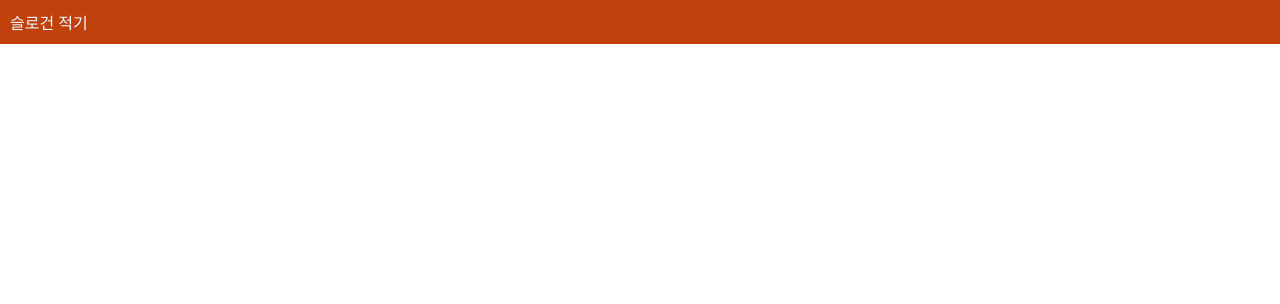
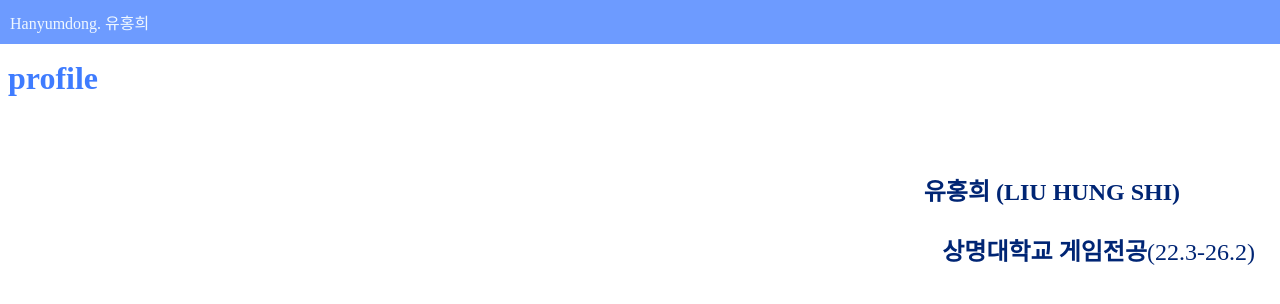
Before and after one commit to Hognshi/Hognshi.github.io, a plain HTML site: page index.html in a window 1280 px wide. Drawn offline with Linux system fonts and the light colour scheme.

Commit message:
Update index.html

```diff
--- a/index.html
+++ b/index.html
@@ -1,4 +1,11 @@
-<div style="background-color : rgb(192, 65, 11);
+<!DOCTYPE html>
+<html lang="ko">
+<head>
+    <meta charset="UTF-8">
+    <meta name="viewport" content="width=device-width, initial-scale=1.0">
+    <title>Hong.porfolio</title>
+
+<div style="background-color : rgb(109, 155, 255);
 padding: 10px; width: 100%;
 top: 0%; left: 0;
 color: aliceblue; position: fixed;">
@@ -7,10 +14,24 @@ color: aliceblue; position: fixed;">
  위쪽정렬 및 좌측 정렬
  글씨색 흰색 위치 고정 -->
 
-    슬로건 적기
+    Hanyumdong. 유홍희
 
 </div>
 
-<h1 style="color: rgb(79, 152, 192);">
+<body> <!--프로필-->
+<h1 style="color: rgb(63, 124, 255); margin-top: 60px; left: 0%;">
 
+    profile
+
+    <div display: flex; flex-direction: column; align-items: flex-end; margin-top: 30px;>
+
+        </div>
+    <h2 style="color: rgb(0, 37, 116); margin-top: 30px;
+    position: absolute; right: 100px;">
+        <p>유홍희 (LIU HUNG SHI)</P>
+            <h2 style="color: rgb(0, 37, 116); margin-top: 90px;
+            position: absolute; right: 25px;">
+                <p>상명대학교 게임전공<span style="font-weight: normal;">(22.3-26.2)</span></p>
+            </h2>
+    </h2>
 </h1>
```
